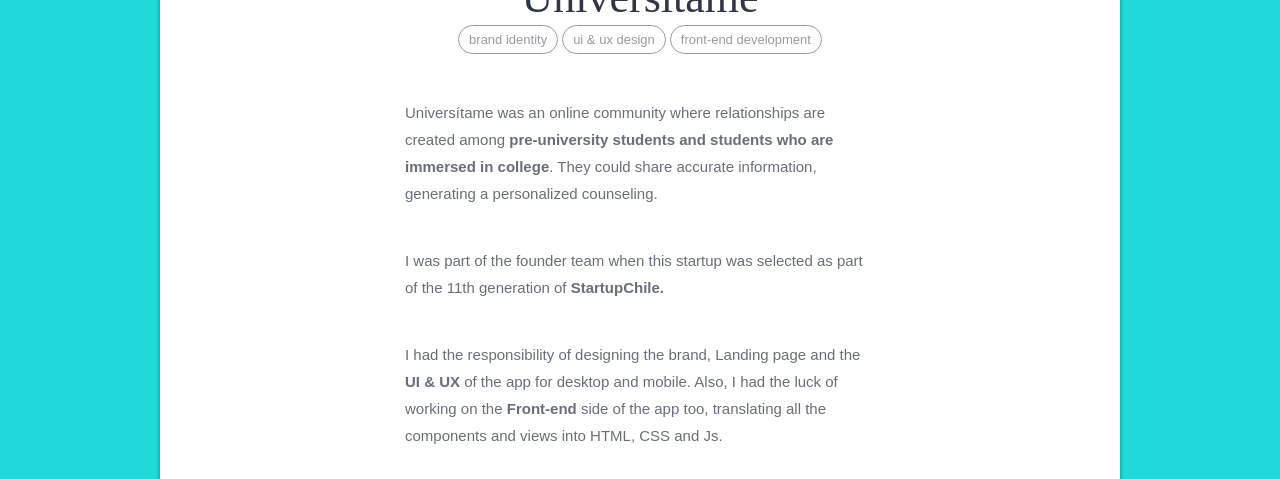
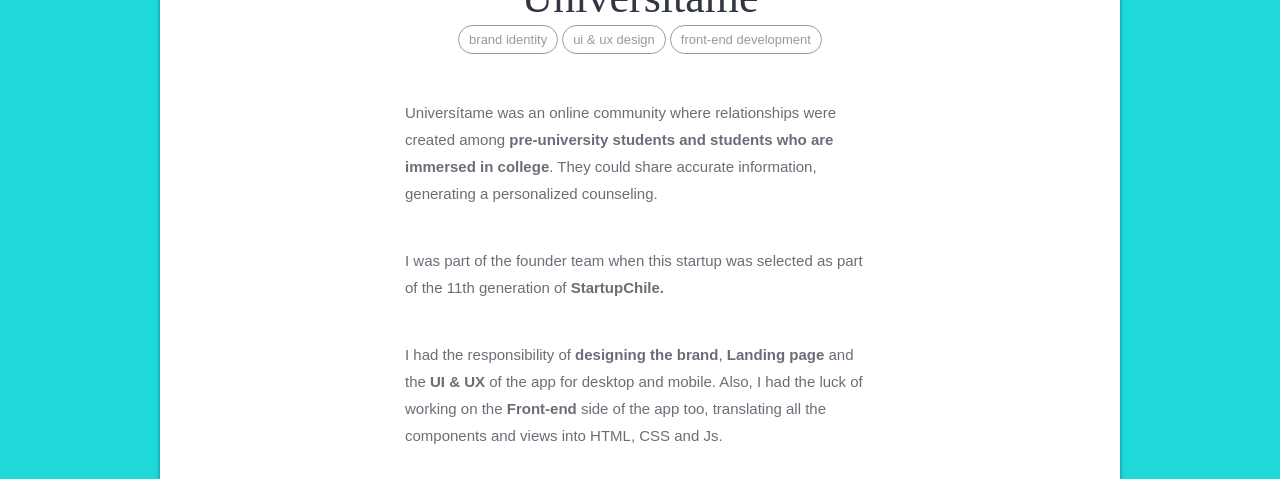
Before and after one commit to iamcamilo/iamcamilo, a Jekyll site: the page built from universitame.html, in a window 1280 px wide and 900 px high, scrolled down 428 px. Shown: the part 156-635 px from the top of the window. Built offline with Jekyll 4.4.1, drawn with Linux system fonts in a browser that asks for light colours; some web fonts are replaced.

Commit message:
Typos in Universitame

```diff
--- a/universitame.html
+++ b/universitame.html
@@ -21,9 +21,9 @@
           </section>
 
           <section class="description">
-            <p>Universítame was an online community where relationships are created among <strong>pre-university students and students who are immersed in college</strong>. They could share accurate information, generating a personalized counseling.</p>
+            <p>Universítame was an online community where relationships were created among <strong>pre-university students and students who are immersed in college</strong>. They could share accurate information, generating a personalized counseling.</p>
             <p>I was part of the founder team when this startup was selected as part of the 11th generation of <strong>StartupChile.</strong></p>
-            <p>I had the responsibility of designing the brand, Landing page and the <strong>UI & UX</strong> of the app for desktop and mobile. Also, I had the luck of working on the <strong>Front-end</strong> side of the app too, translating all the components and views into HTML, CSS and Js.</p>
+            <p>I had the responsibility of <strong>designing the brand</strong>, <strong>Landing page</strong> and the <strong>UI & UX</strong> of the app for desktop and mobile. Also, I had the luck of working on the <strong>Front-end</strong> side of the app too, translating all the components and views into HTML, CSS and Js.</p>
           </section>
 
           <section class="double row quote">
```
